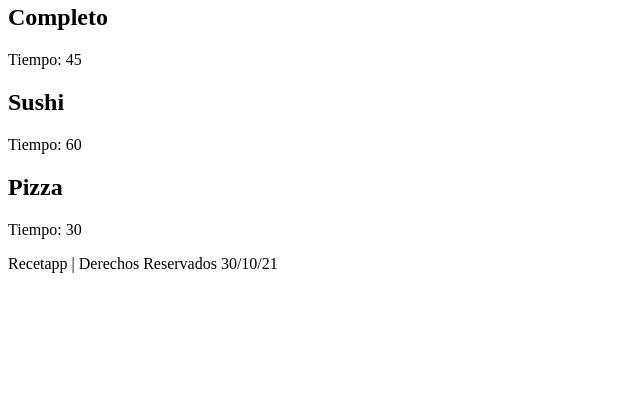
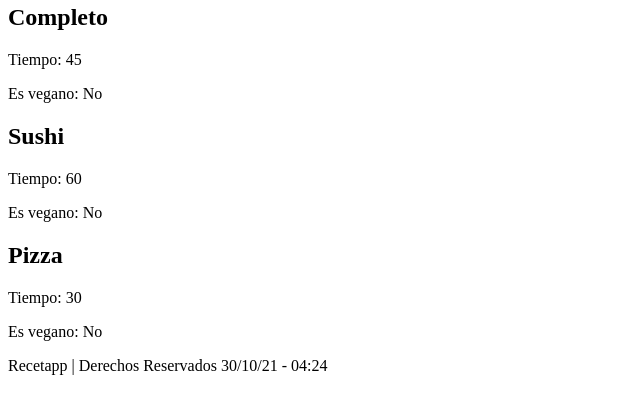
Before and after one commit to Ontos-2021/Recetapp, a Django app: page / in a window 1280 px wide. Shown: the part 100-514 px from the top of the page, without its empty margins (0-640 px from the left). Run offline with Django 3.2, Linux system fonts and the light colour scheme; data comes from the database, SQL or seed files in the repository.

Commit message:
Actualicé el index y layout y corregí la hora del servidor.

```diff
--- a/Recetapp/Apps/Recetas/templates/index.html
+++ b/Recetapp/Apps/Recetas/templates/index.html
@@ -17,9 +17,15 @@
 
         <div class="receta">
 
-            <h2>{{ receta }}</h2>
+            <h2>{{ receta.nombre }}</h2>
 
                 <p>Tiempo: {{ receta.tiempo }}</p>
+
+                {% if receta.vegano == True %}
+                    <p>Es vegano: Sí</p>
+                 {% else %}
+                    <p>Es vegano: No</p>
+                {% endif %}
 
         </div>
 
--- a/Recetapp/Apps/Recetas/templates/layout.html
+++ b/Recetapp/Apps/Recetas/templates/layout.html
@@ -23,7 +23,7 @@
         {% endblock %}
 
         <footer>
-            Recetapp | Derechos Reservados {% now "d/m/y" %}
+            Recetapp | Derechos Reservados {% now "d/m/y - H:i" %}
         </footer>
 
     </main>
--- a/Recetapp/settings.py
+++ b/Recetapp/settings.py
@@ -106,7 +106,7 @@ AUTH_PASSWORD_VALIDATORS = [
 
 LANGUAGE_CODE = 'en-us'
 
-TIME_ZONE = 'UTC'
+TIME_ZONE = 'America/Argentina/Buenos_Aires'
 
 USE_I18N = True
 
```
